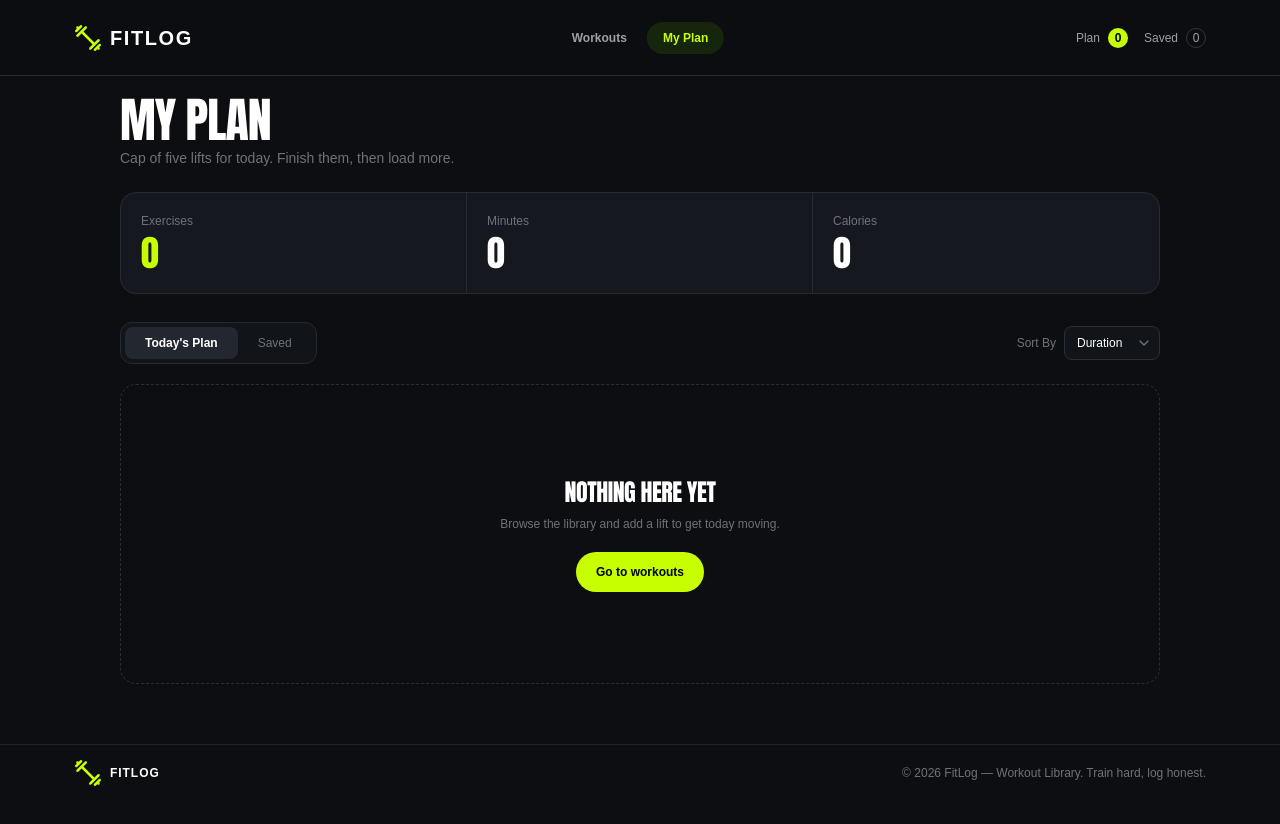
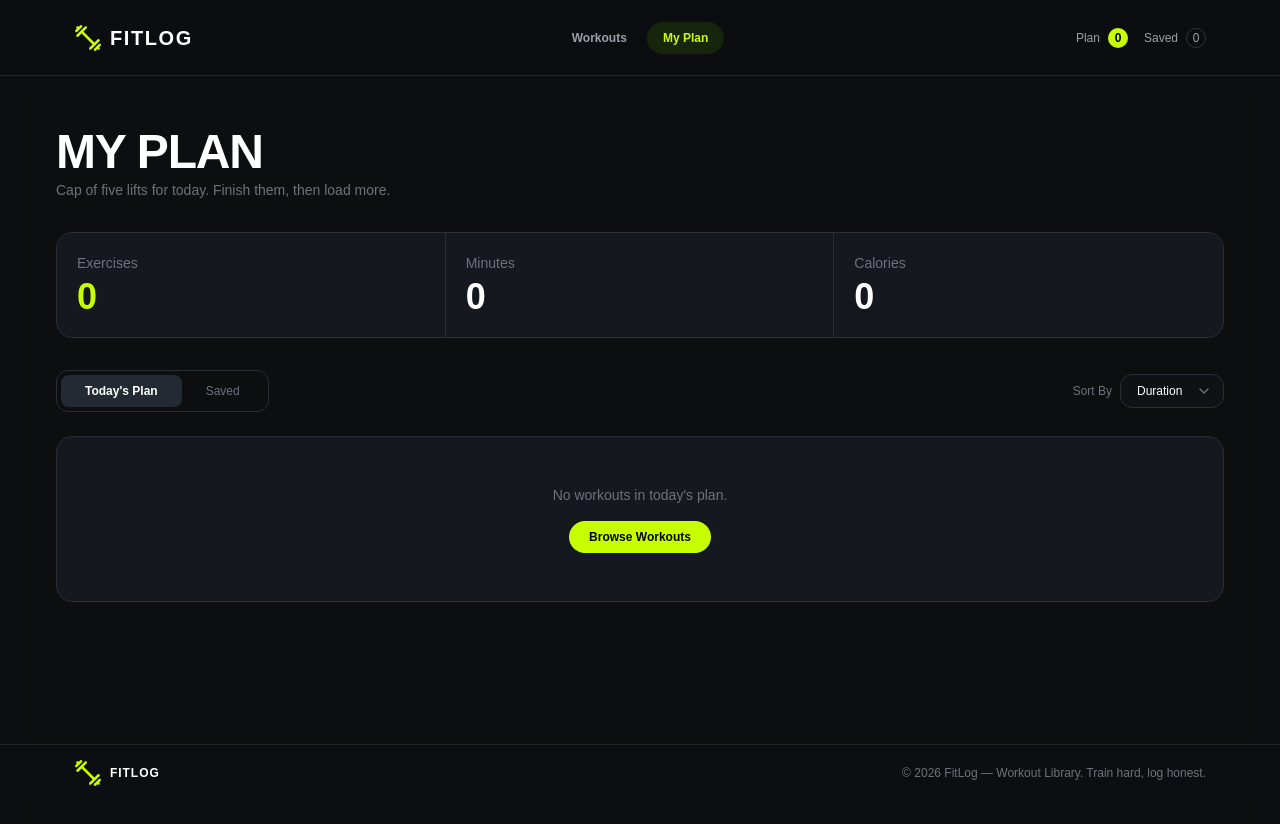
Before and after one commit to tarek-hossain-rifat/assignment_06_tarek_ph_b14, a Next.js app: page /my-plan in a window 1280 px wide. Shown: the top 824 px of the page. Before the commit the page ends 800 px from the top, so only its background shows below. Built offline with nearby package versions, Linux system fonts and the light colour scheme.

Commit message:
update my-plan page

```diff
--- a/src/app/context/FitlogContext.tsx
+++ b/src/app/context/FitlogContext.tsx
@@ -1,6 +1,12 @@
 "use client";
 
-import { createContext, useContext, useEffect, useMemo, useState } from "react";
+import {
+  createContext,
+  useContext,
+  useEffect,
+  useMemo,
+  useState,
+} from "react";
 
 import type { Workout } from "@/app/types/workout";
 
@@ -33,17 +39,22 @@ const PLAN_KEY = "fitlog-plan";
 const SAVED_KEY = "fitlog-saved";
 const DONE_KEY = "fitlog-done";
 
-export function FitlogProvider({ children }: { children: React.ReactNode }) {
-  // Start with empty values on BOTH server and client
+export function FitlogProvider({
+  children,
+}: {
+  children: React.ReactNode;
+}) {
+  // Keep the initial state identical on server and client
   const [plan, setPlan] = useState<Workout[]>([]);
   const [saved, setSaved] = useState<Workout[]>([]);
   const [done, setDone] = useState<number[]>([]);
 
   const [hydrated, setHydrated] = useState(false);
 
+  // Custom toast state
   const [toasts, setToasts] = useState<Toast[]>([]);
 
-  // Load saved data AFTER hydration
+  // Load localStorage data after hydration
   useEffect(() => {
     try {
       const storedPlan = localStorage.getItem(PLAN_KEY);
@@ -80,25 +91,28 @@ export function FitlogProvider({ children }: { children: React.ReactNode }) {
     }
   }, []);
 
-  // Save only AFTER localStorage has been loaded
+  // Save plan
   useEffect(() => {
     if (!hydrated) return;
 
     localStorage.setItem(PLAN_KEY, JSON.stringify(plan));
   }, [plan, hydrated]);
 
+  // Save saved workouts
   useEffect(() => {
     if (!hydrated) return;
 
     localStorage.setItem(SAVED_KEY, JSON.stringify(saved));
   }, [saved, hydrated]);
 
+  // Save completed workouts
   useEffect(() => {
     if (!hydrated) return;
 
     localStorage.setItem(DONE_KEY, JSON.stringify(done));
   }, [done, hydrated]);
 
+  // Show toast
   const showToast = (message: string) => {
     const id = Date.now() + Math.random();
 
@@ -111,13 +125,16 @@ export function FitlogProvider({ children }: { children: React.ReactNode }) {
     ]);
 
     window.setTimeout(() => {
-      setToasts((current) => current.filter((toast) => toast.id !== id));
+      setToasts((current) =>
+        current.filter((toast) => toast.id !== id),
+      );
     }, 2400);
   };
 
+  // Add workout to today's plan
   const addToPlan = (workout: Workout) => {
     if (plan.some((item) => item.id === workout.id)) {
-      showToast("Already in today's plan");
+      showToast("Already added to today's plan");
       return;
     }
 
@@ -131,9 +148,10 @@ export function FitlogProvider({ children }: { children: React.ReactNode }) {
     showToast("Added to today's plan");
   };
 
+  // Save workout
   const saveWorkout = (workout: Workout) => {
     if (saved.some((item) => item.id === workout.id)) {
-      showToast("Already saved");
+      showToast("Already saved for later");
       return;
     }
 
@@ -142,22 +160,33 @@ export function FitlogProvider({ children }: { children: React.ReactNode }) {
     showToast("Saved for later");
   };
 
+  // Remove workout from today's plan
   const removeFromPlan = (id: number) => {
-    setPlan((current) => current.filter((item) => item.id !== id));
+    setPlan((current) =>
+      current.filter((item) => item.id !== id),
+    );
 
-    setDone((current) => current.filter((item) => item !== id));
+    setDone((current) =>
+      current.filter((item) => item !== id),
+    );
 
     showToast("Removed from today's plan");
   };
 
+  // Remove workout from saved
   const removeFromSaved = (id: number) => {
-    setSaved((current) => current.filter((item) => item.id !== id));
+    setSaved((current) =>
+      current.filter((item) => item.id !== id),
+    );
 
     showToast("Removed from saved");
   };
 
+  // Mark workout as done
   const markDone = (id: number) => {
-    setDone((current) => (current.includes(id) ? current : [...current, id]));
+    setDone((current) =>
+      current.includes(id) ? current : [...current, id],
+    );
 
     showToast("Workout marked as done");
   };
@@ -174,9 +203,11 @@ export function FitlogProvider({ children }: { children: React.ReactNode }) {
       removeFromSaved,
       markDone,
 
-      isInPlan: (id: number) => plan.some((item) => item.id === id),
+      isInPlan: (id: number) =>
+        plan.some((item) => item.id === id),
 
-      isSaved: (id: number) => saved.some((item) => item.id === id),
+      isSaved: (id: number) =>
+        saved.some((item) => item.id === id),
 
       showToast,
       toasts,
@@ -185,7 +216,9 @@ export function FitlogProvider({ children }: { children: React.ReactNode }) {
   );
 
   return (
-    <FitlogContext.Provider value={value}>{children}</FitlogContext.Provider>
+    <FitlogContext.Provider value={value}>
+      {children}
+    </FitlogContext.Provider>
   );
 }
 
@@ -193,7 +226,9 @@ export function useFitlog() {
   const context = useContext(FitlogContext);
 
   if (!context) {
-    throw new Error("useFitlog must be used inside FitlogProvider");
+    throw new Error(
+      "useFitlog must be used inside FitlogProvider",
+    );
   }
 
   return context;
--- a/src/app/my-plan/page.tsx
+++ b/src/app/my-plan/page.tsx
@@ -1,7 +1,196 @@
-import MyPlanClient from "@/app/components/MyPlanClient";
+"use client";
 
-export default async function MyPlanPage({ searchParams }: { searchParams: Promise<{ tab?: string }> }) {
-  const params = await searchParams;
-  const tab = params.tab === "saved" ? "saved" : "plan";
-  return <MyPlanClient initialTab={tab} />;
+import { useMemo, useState } from "react";
+import Link from "next/link";
+import { ChevronDown } from "lucide-react";
+
+import { useFitlog } from "@/app/context/FitlogContext";
+import WorkoutListItem from "@/app/components/WorkoutListItem";
+
+type Tab = "plan" | "saved";
+type SortOption = "duration" | "calories" | "rating";
+
+export default function MyPlanPage() {
+  const { plan, saved } = useFitlog();
+
+  const [tab, setTab] = useState<Tab>("plan");
+  const [sort, setSort] = useState<SortOption>("duration");
+
+  /*
+   * Select the correct data based on the active tab.
+   *
+   * Today's Plan -> plan
+   * Saved        -> saved
+   */
+  const current = tab === "plan" ? plan : saved;
+
+  /*
+   * Calculate statistics from ONLY the current tab.
+   */
+  const stats = useMemo(() => {
+    const exercises = current.length;
+
+    const minutes = current.reduce(
+      (total, workout) => total + workout.duration,
+      0,
+    );
+
+    const calories = current.reduce(
+      (total, workout) => total + workout.caloriesBurned,
+      0,
+    );
+
+    return {
+      exercises,
+      minutes,
+      calories,
+    };
+  }, [current]);
+
+  /*
+   * Sort only the currently selected tab.
+   */
+  const sorted = useMemo(() => {
+    const items = [...current];
+
+    items.sort((a, b) => {
+      if (sort === "duration") {
+        return b.duration - a.duration;
+      }
+
+      if (sort === "calories") {
+        return b.caloriesBurned - a.caloriesBurned;
+      }
+
+      if (sort === "rating") {
+        return b.rating - a.rating;
+      }
+
+      return 0;
+    });
+
+    return items;
+  }, [current, sort]);
+
+  return (
+    <main className="min-h-screen bg-[#0c0e10] px-4 py-8 text-white sm:px-6 lg:px-8">
+      <div className="mx-auto max-w-7xl">
+        {/* Header */}
+        <div>
+          <h1 className="text-4xl font-black uppercase tracking-tight sm:text-5xl">
+            MY PLAN
+          </h1>
+
+          <p className="mt-1 text-sm text-zinc-500">
+            Cap of five lifts for today. Finish them, then load more.
+          </p>
+        </div>
+
+        {/* Statistics */}
+        <div className="mt-8 grid grid-cols-1 overflow-hidden rounded-2xl border border-[#292e37] bg-[#15181e] sm:grid-cols-3">
+          {/* Exercises */}
+          <div className="border-b border-[#292e37] p-5 sm:border-b-0 sm:border-r">
+            <p className="text-sm text-zinc-500">Exercises</p>
+
+            <p className="mt-1 text-4xl font-black text-[#c8ff00]">
+              {stats.exercises}
+            </p>
+          </div>
+
+          {/* Minutes */}
+          <div className="border-b border-[#292e37] p-5 sm:border-b-0 sm:border-r">
+            <p className="text-sm text-zinc-500">Minutes</p>
+
+            <p className="mt-1 text-4xl font-black text-white">
+              {stats.minutes}
+            </p>
+          </div>
+
+          {/* Calories */}
+          <div className="p-5">
+            <p className="text-sm text-zinc-500">Calories</p>
+
+            <p className="mt-1 text-4xl font-black text-white">
+              {stats.calories}
+            </p>
+          </div>
+        </div>
+
+        {/* Tabs + Sort */}
+        <div className="mt-8 flex flex-col gap-4 sm:flex-row sm:items-center sm:justify-between">
+          {/* Tabs */}
+          <div className="flex w-fit rounded-xl border border-[#292e37] p-1">
+            <button
+              type="button"
+              onClick={() => setTab("plan")}
+              className={`rounded-lg px-6 py-2 text-xs transition ${
+                tab === "plan"
+                  ? "bg-[#242a34] font-bold text-white"
+                  : "text-zinc-500 hover:text-white"
+              }`}
+            >
+              Today's Plan
+            </button>
+
+            <button
+              type="button"
+              onClick={() => setTab("saved")}
+              className={`rounded-lg px-6 py-2 text-xs transition ${
+                tab === "saved"
+                  ? "bg-[#242a34] font-bold text-white"
+                  : "text-zinc-500 hover:text-white"
+              }`}
+            >
+              Saved
+            </button>
+          </div>
+
+          {/* Sort */}
+          <div className="flex items-center gap-2">
+            <span className="text-xs text-zinc-500">Sort By</span>
+
+            <div className="relative">
+              <select
+                value={sort}
+                onChange={(event) => setSort(event.target.value as SortOption)}
+                className="appearance-none rounded-xl border border-[#292e37] bg-[#0f1115] px-4 py-2 pr-10 text-xs text-white outline-none"
+              >
+                <option value="duration">Duration</option>
+
+                <option value="calories">Calories</option>
+
+                <option value="rating">Rating</option>
+              </select>
+
+              <ChevronDown className="pointer-events-none absolute right-3 top-1/2 h-4 w-4 -translate-y-1/2 text-zinc-500" />
+            </div>
+          </div>
+        </div>
+
+        {/* Workout List */}
+        <div className="mt-6 space-y-3">
+          {sorted.length > 0 ? (
+            sorted.map((workout) => (
+              <WorkoutListItem key={workout.id} workout={workout} tab={tab} />
+            ))
+          ) : (
+            <div className="rounded-2xl border border-[#292e37] bg-[#15181e] px-6 py-12 text-center">
+              <p className="text-sm text-zinc-500">
+                {tab === "plan"
+                  ? "No workouts in today's plan."
+                  : "No saved workouts yet."}
+              </p>
+
+              <Link
+                href="/#library"
+                className="mt-4 inline-block rounded-full bg-[#c8ff00] px-5 py-2 text-xs font-bold text-black"
+              >
+                Browse Workouts
+              </Link>
+            </div>
+          )}
+        </div>
+      </div>
+    </main>
+  );
 }
```
